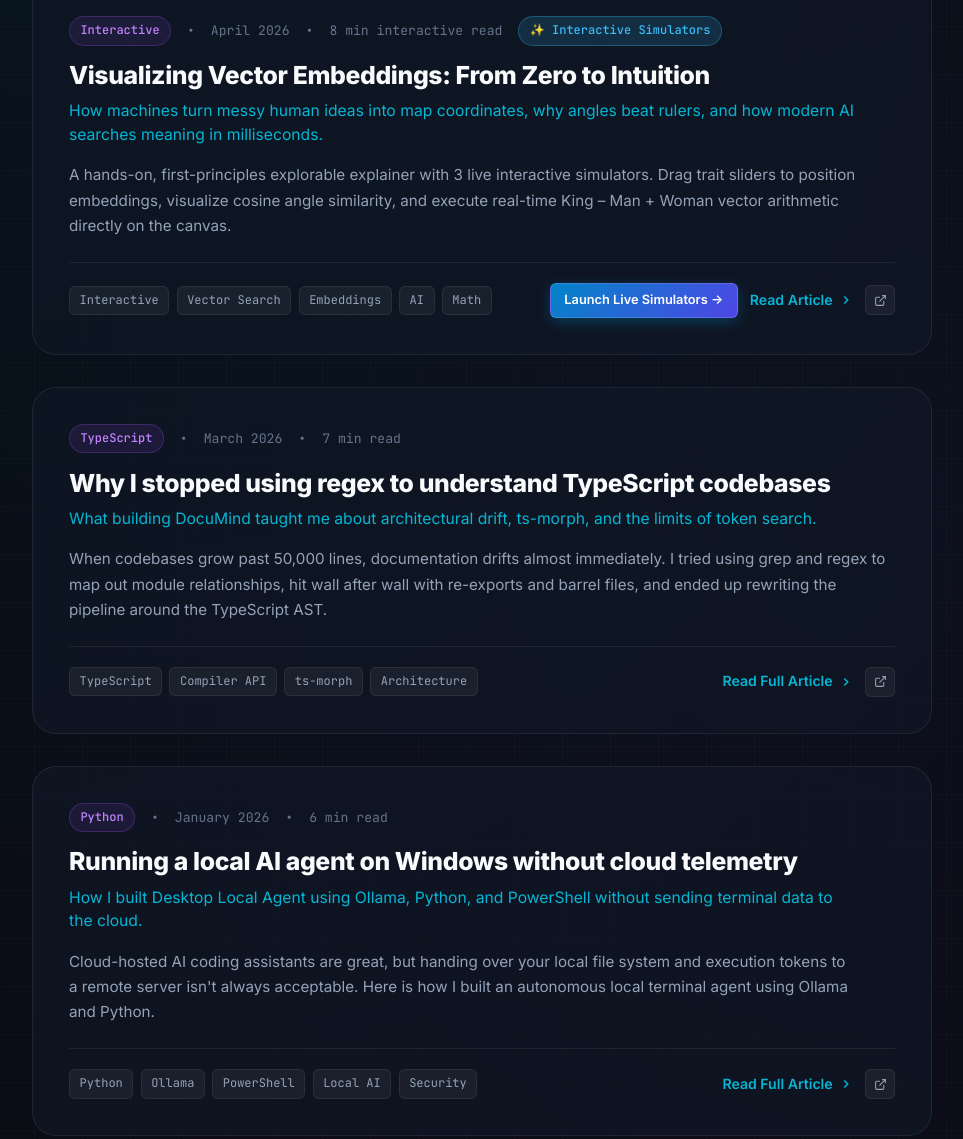
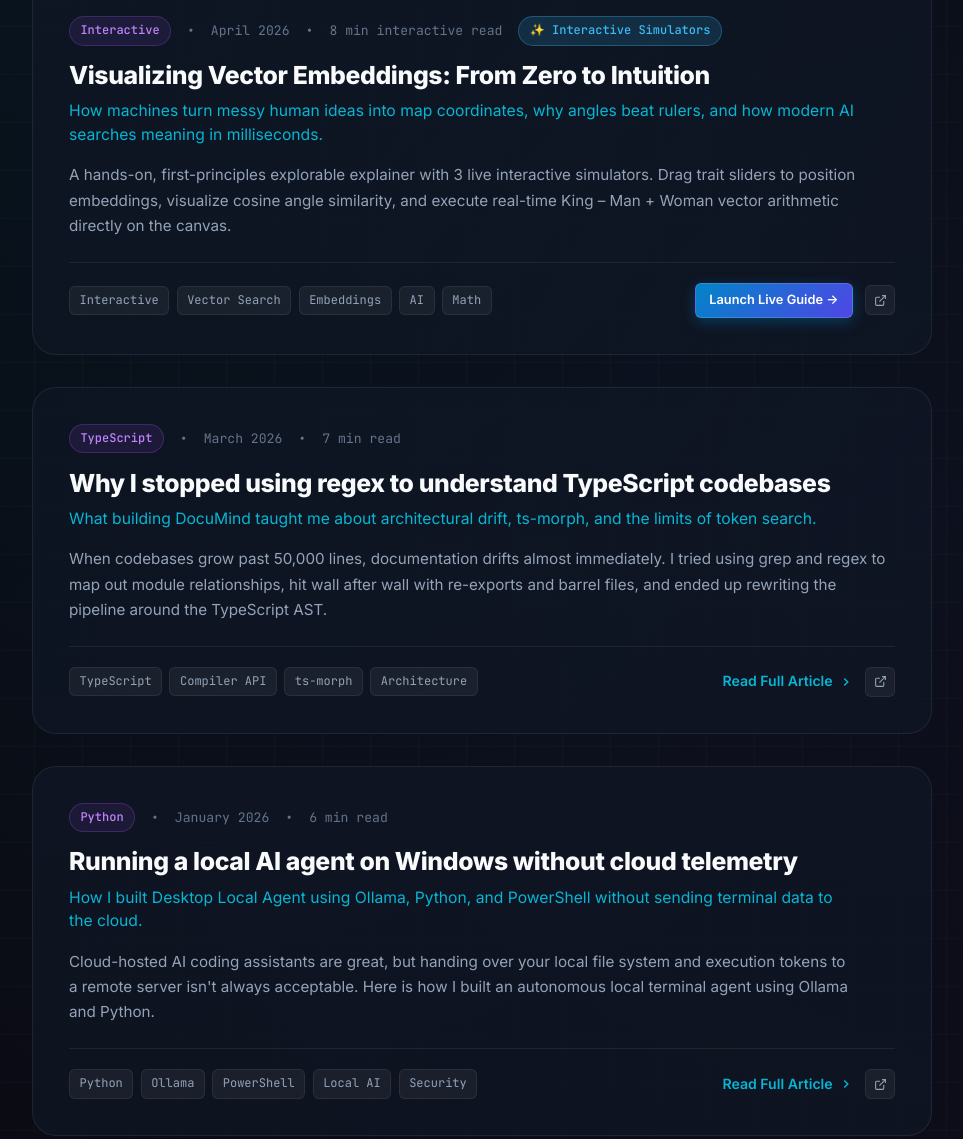
Before and after one commit to gogmoussa/gogmoussa.github.io, a plain HTML site: page blog.html in a window 1280 px wide. Shown: the part 646-1785 px from the top of the page, without its empty margins (158-1121 px from the left). Drawn offline with Linux system fonts and the light colour scheme.

Commit message:
fix: route interactive vector article directly to guide and remove duplicate

```diff
--- a/blog.html
+++ b/blog.html
@@ -388,7 +388,7 @@
         }
 
         postsContainer.innerHTML = posts.map(post => `
-          <article class="blog-card" onclick="openArticle('${post.id}')">
+          <article class="blog-card" onclick="${post.interactiveUrl ? `window.location.href='${post.interactiveUrl}'` : `openArticle('${post.id}')`}">
             <div class="blog-meta-row">
               <span class="badge badge-purple">${post.tags[0]}</span>
               <span>•</span>
@@ -408,15 +408,16 @@
               <div style="display: flex; gap: 0.75rem; align-items: center; flex-wrap: wrap;">
                 ${post.interactiveUrl ? `
                   <a href="${post.interactiveUrl}" class="btn btn-primary btn-sm" style="text-decoration: none; padding: 0.4rem 0.85rem;" onclick="event.stopPropagation();">
-                    <span>Launch Live Simulators &rarr;</span>
+                    <span>Launch Live Guide &rarr;</span>
                   </a>
-                ` : ''}
-                <span class="read-btn">
-                  <span>${post.interactiveUrl ? 'Read Article' : 'Read Full Article'}</span>
-                  <svg width="14" height="14" viewBox="0 0 24 24" fill="none" stroke="currentColor" stroke-width="2.5">
-                    <polyline points="9 18 15 12 9 6"></polyline>
-                  </svg>
-                </span>
+                ` : `
+                  <span class="read-btn">
+                    <span>Read Full Article</span>
+                    <svg width="14" height="14" viewBox="0 0 24 24" fill="none" stroke="currentColor" stroke-width="2.5">
+                      <polyline points="9 18 15 12 9 6"></polyline>
+                    </svg>
+                  </span>
+                `}
                 ${post.standaloneUrl ? `
                   <a href="${post.standaloneUrl}" class="btn-icon" title="Direct article permalink" onclick="event.stopPropagation();" style="width: 30px; height: 30px; border-radius: 6px;">
                     <svg width="13" height="13" viewBox="0 0 24 24" fill="none" stroke="currentColor" stroke-width="2">
@@ -471,6 +472,11 @@
       window.openArticle = function(id) {
         const post = blogPosts.find(p => p.id === id);
         if (!post) return;
+
+        if (post.interactiveUrl) {
+          window.location.href = post.interactiveUrl;
+          return;
+        }
 
         window.location.hash = post.id;
 
```
Also changed, not shown: articles/visualizing-vector-embeddings.html (deleted, +0 -12 lines).
